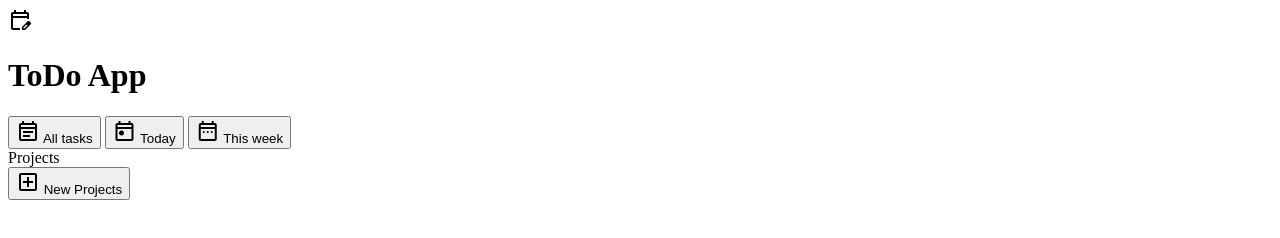
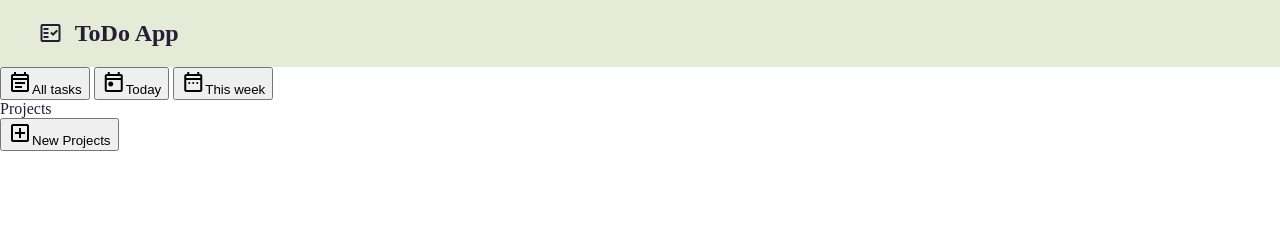
Before and after one commit to badanaut/to-do-app, a website built with webpack: page dist/index.html in a window 1280 px wide. Built offline with nearby package versions, Linux system fonts and the light colour scheme; files whose address does not match are found by name.

Commit message:
Add header styles

```diff
--- a/dist/index.html
+++ b/dist/index.html
@@ -12,16 +12,16 @@
 </head>
 <body>
     <header>
-        <i class="material-symbols-outlined">edit_calendar</i>
-        <h1>ToDo App</h1>
+        <i class="material-symbols-outlined">fact_check</i>
+        <h2>ToDo App</h2>
     </header>
     <div class="main-content">
         <div class="task-categories">
-            <button><i class="material-symbols-outlined">event_note</i> All tasks</button>
-            <button><i class="material-symbols-outlined">today</i> Today</button>
-            <button><i class="material-symbols-outlined">date_range</i> This week</button>
+            <button><i class="material-symbols-outlined">event_note</i>All tasks</button>
+            <button><i class="material-symbols-outlined">today</i>Today</button>
+            <button><i class="material-symbols-outlined">date_range</i>This week</button>
             <div>Projects</div>
-            <button><i class="material-symbols-outlined">add_box</i> New Projects</button>
+            <button><i class="material-symbols-outlined">add_box</i>New Projects</button>
         </div>
         <div class="task-overview">
             <div class="task-info">
--- /dev/null
+++ b/dist/style.css
@@ -0,0 +1,12 @@
+body{
+    margin: 0;
+    color: #281C37;
+}
+header{
+    display: flex;
+    justify-content: flex-start;
+    align-items: center;
+    gap: 1%;
+    padding-left: 3%;
+    background-color: #E4ECD7;
+}
```
